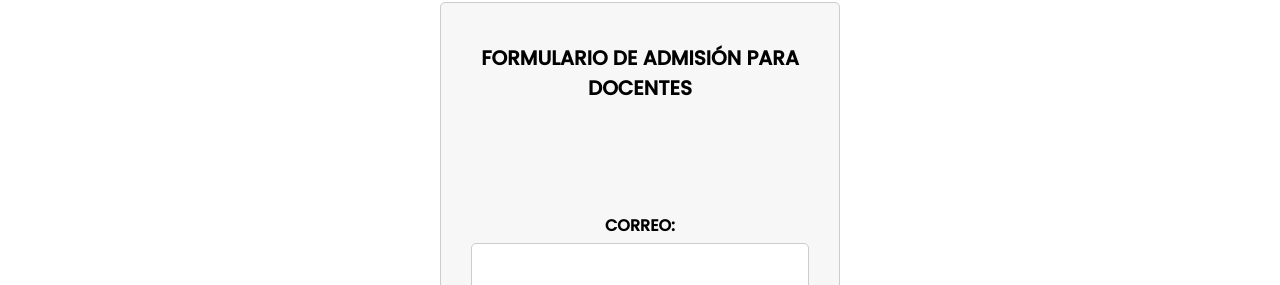
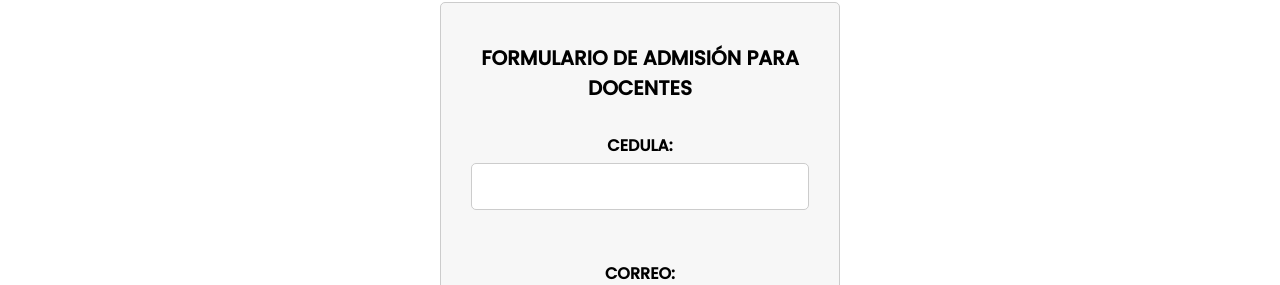
Before and after one commit to alissonclavijo/BaseDeDatosPostulacionesGrupo1, a React (Create React App) app in the folder client/: page /registerinformation in a window 1280 px wide. Shown: the part 123-408 px from the top of the page. Built offline with nearby package versions, Linux system fonts and the light colour scheme.

Commit message:
formato
arreglos de formato

```diff
--- a/client/src/components/RegistroCorreo.js
+++ b/client/src/components/RegistroCorreo.js
@@ -69,7 +69,7 @@ const RegistroCorreo = ({ onSubmitCorreo }) => {
       <div className="background-registro-correo"> {/* Agregamos una clase CSS para el contenedor */}
         <Navbar/>
         <div className="registro-correo-container"> {/* Agregamos una clase CSS para el contenedor */}
-          <h2>Ingrese el correo</h2>
+          <h2> Ingrese el correo</h2>
           <form onSubmit={handleSubmit}>
             <input
               type="email"
@@ -79,6 +79,10 @@ const RegistroCorreo = ({ onSubmitCorreo }) => {
             />
             <button type="submit">Registro</button>
           </form>
+
+          <div className="advertencia">
+            Utilizar solo cuentas de gmail, hotmail, outlook.
+          </div>
         </div>
       </div>
     </>
--- a/client/src/routes/RegisterInformation.js
+++ b/client/src/routes/RegisterInformation.js
@@ -85,15 +85,25 @@ const RegisterInformation = () => {
       <br />
       <div className="register-form-container">
         <h2>FORMULARIO DE ADMISIÓN PARA DOCENTES</h2>
-        <h2>
+        {/* <h3>
           {tipo}
           <br />
           {identidad}
           <br />
           {email}
-        </h2>
+        </h3> */}
         {/*borrar es solo para probar promps*/}
         <form onSubmit={handleSubmit}>
+        <div className="form-group">
+            <label htmlFor="email">CEDULA:</label>
+            <input
+              type="text"
+              id="cedula"
+              value={identidad}
+              // onChange={(e) => setEmail(e.target.value)}
+              readOnly
+            />
+          </div>
           <div className="form-group">
             <label htmlFor="email">CORREO:</label>
             <input
@@ -178,9 +188,6 @@ const RegisterInformation = () => {
             </div>
           }
 
-          <div className="advertencia">
-            Utilizar solo cuentas de gmail, hotmail, outlook.
-          </div>
 
           <TermsAndConditions
             onTycCheckedChange={(checked) => {
```
